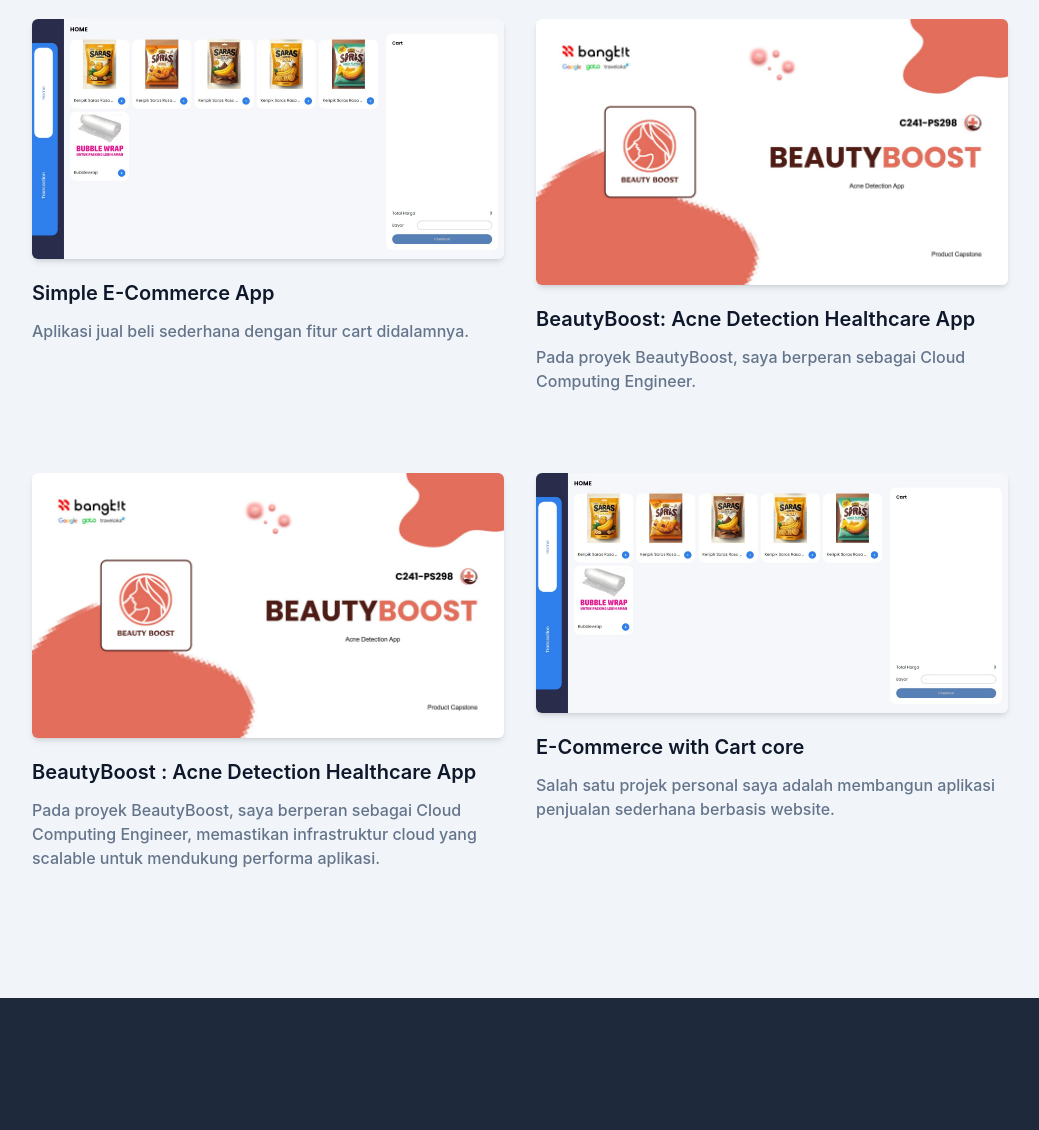
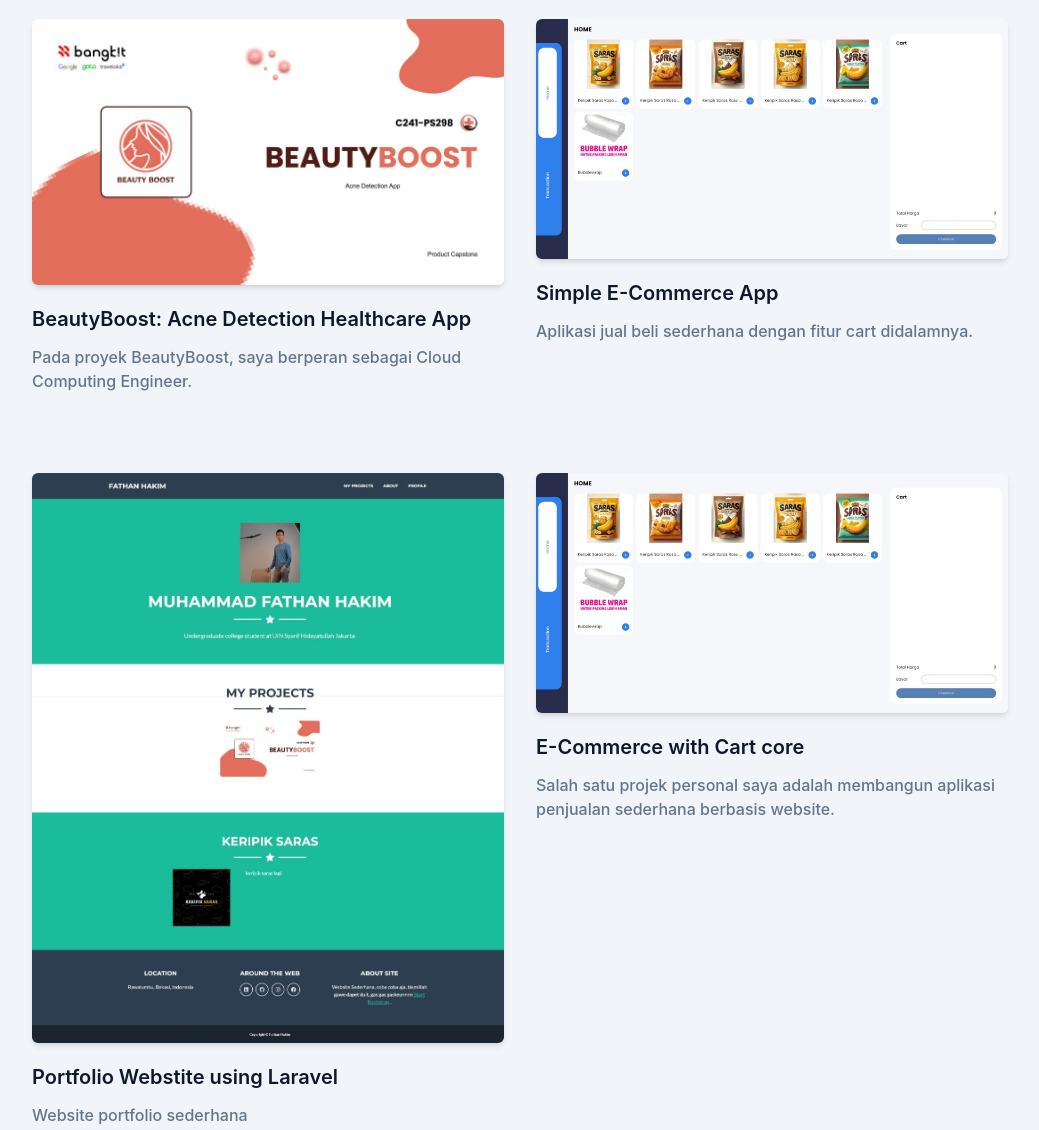
Before and after one commit to fathanh123/my-portfolio, a website: page index.html in a window 1280 px wide. Shown: the part 1541-2671 px from the top of the page, without its empty margins (120-1159 px from the left). Drawn offline with Linux system fonts and the light colour scheme.

Commit message:
make it mine 6

```diff
--- a/index.html
+++ b/index.html
@@ -168,6 +168,26 @@
         </div>
 
         <div class="flex w-full flex-wrap justify-center px-4 xl:mx-auto xl:w-10/12">
+          <!-- BeautyBoost -->
+          <div class="mb-12 p-4 md:w-1/2">
+            <div class="overflow-hidden rounded-md shadow-md">
+              <a href="#" onclick="openModal('modal1')">
+                <img src="dist/img/portfolio/BeautyBoost.jpg" alt="BeautyBoost: Acne Detection Healthcare App" class="w-full" />
+              </a>
+            </div>
+            <h3 class="mt-5 mb-3 text-xl font-semibold text-dark dark:text-white">BeautyBoost: Acne Detection Healthcare App</h3>
+            <p class="text-base font-medium text-secondary">Pada proyek BeautyBoost, saya berperan sebagai Cloud Computing Engineer.</p>
+          </div>
+
+          <!-- Modal for BeautyBoost -->
+          <div id="modal1" class="modal hidden fixed z-50 inset-0 overflow-y-auto">
+            <div class="modal-content bg-white dark:bg-dark p-6 rounded-lg shadow-lg text-dark dark:text-white mx-auto mt-20 max-w-md">
+              <span class="close absolute top-2 right-2 text-gray-500 cursor-pointer" onclick="closeModal('modal1')">&times;</span>
+              <h2 class="text-2xl font-semibold mb-4">BeautyBoost: Acne Detection Healthcare App</h2>
+              <p>BeautyBoost adalah proyek bersama yang diberikan oleh Program Bangkit. BeautyBoost adalah aplikasi kesehatan yang berfokus pada mendeteksi tingkat kesehatan wajab berdasarkan jumlah jerawat di muka. Pada proyek ini posisi saya adalah Cloud Compute Engineering, yang bertugas membuat API pada aplikasi, API untuk Model AI yang digunakan, dan hosting aplikasi agar dapat diakses secara online dan publik pada Google Cloud Platform.</p>
+            </div>
+          </div>
+
           <!-- Simple Ecommerce -->
           <div class="mb-12 p-4 md:w-1/2">
             <div class="overflow-hidden rounded-md shadow-md">
@@ -188,36 +208,24 @@
             </div>
           </div>
 
-          <!-- BeautyBoost -->
+          <!-- Portfolio with admin page using laravel framework -->
           <div class="mb-12 p-4 md:w-1/2">
             <div class="overflow-hidden rounded-md shadow-md">
-              <a href="#" onclick="openModal('modal1')">
-                <img src="dist/img/portfolio/BeautyBoost.jpg" alt="BeautyBoost: Acne Detection Healthcare App" class="w-full" />
+              <a href="#" onclick="openModal('modal2')">
+                <img src="dist/img/portfolio/Portfolio Website using Laravel.jpeg" alt="Portfolio webstite using laravel" class="w-full" />
               </a>
             </div>
-            <h3 class="mt-5 mb-3 text-xl font-semibold text-dark dark:text-white">BeautyBoost: Acne Detection Healthcare App</h3>
-            <p class="text-base font-medium text-secondary">Pada proyek BeautyBoost, saya berperan sebagai Cloud Computing Engineer.</p>
+            <h3 class="mt-5 mb-3 text-xl font-semibold text-dark dark:text-white">Portfolio Webstite using Laravel</h3>
+            <p class="text-base font-medium text-secondary">Website portfolio sederhana </p>
           </div>
 
-          <!-- Modal for BeautyBoost -->
-          <div id="modal1" class="modal hidden fixed z-50 inset-0 overflow-y-auto">
+          <!-- Modal for Simple Ecommerce -->
+          <div id="modal2" class="modal hidden fixed z-50 inset-0 overflow-y-auto">
             <div class="modal-content bg-white dark:bg-dark p-6 rounded-lg shadow-lg text-dark dark:text-white mx-auto mt-20 max-w-md">
-              <span class="close absolute top-2 right-2 text-gray-500 cursor-pointer" onclick="closeModal('modal1')">&times;</span>
-              <h2 class="text-2xl font-semibold mb-4">BeautyBoost: Acne Detection Healthcare App</h2>
-              <p>BeautyBoost adalah proyek bersama yang diberikan oleh Program Bangkit. BeautyBoost adalah aplikasi kesehatan yang berfokus pada mendeteksi tingkat kesehatan wajab berdasarkan jumlah jerawat di muka. Pada proyek ini posisi saya adalah Cloud Compute Engineering, yang bertugas membuat API pada aplikasi, API untuk Model AI yang digunakan, dan hosting aplikasi agar dapat diakses secara online dan publik pada Google Cloud Platform.</p>
+              <span class="close absolute top-2 right-2 text-gray-500 cursor-pointer" onclick="closeModal('modal2')">&times;</span>
+              <h2 class="text-2xl font-semibold mb-4">Simple E-Commerce App</h2>
+              <p>Aplikasi jual beli berbasis website ini menggunakan framework Next js sebagai Front-end pada aplikasi dan framework Express js sebagai API fitur Cart.</p>
             </div>
-          </div>
-
-          <div class="mb-12 p-4 md:w-1/2">
-            <div class="overflow-hidden rounded-md shadow-md">
-              <a href="https://docs.google.com/presentation/d/1ENiB_lB8CmtJ-WdKUc15SFqLC8J2gPMh/edit?usp=sharing&ouid=109224182580639799814&rtpof=true&sd=true"
-              target="_blank">
-                <img src="dist/img/portfolio/BeautyBoost.jpg" alt="BeautyBoost:Acne Detection Healthcare App" width="w-full" />
-              </a>
-              <!-- <img src="dist/img/portfolio/BeautyBoost.jpg" alt="BeautyBoost:Acne Detection Healthcare App" width="w-full" /> versi sebelumnya-->
-            </div>
-            <h3 class="mt-5 mb-3 text-xl font-semibold text-dark dark:text-white">BeautyBoost : Acne Detection Healthcare App</h3>
-            <p class="text-base font-medium text-secondary">Pada proyek BeautyBoost, saya berperan sebagai Cloud Computing Engineer, memastikan infrastruktur cloud yang scalable untuk mendukung performa aplikasi.</p>
           </div>
 
           <div class="mb-12 p-4 md:w-1/2">
```
